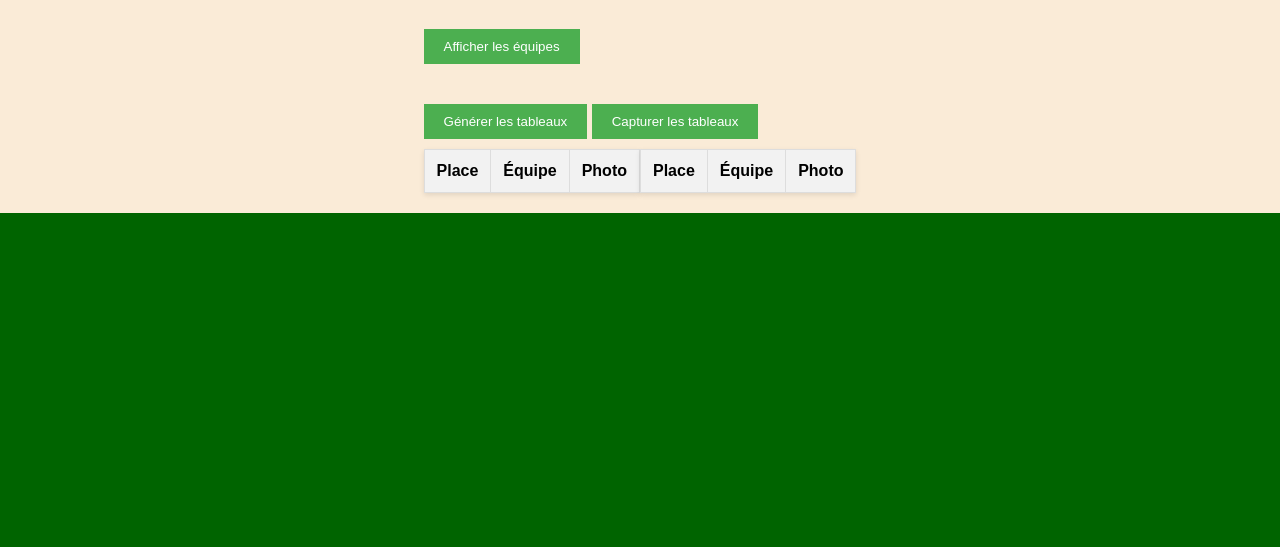
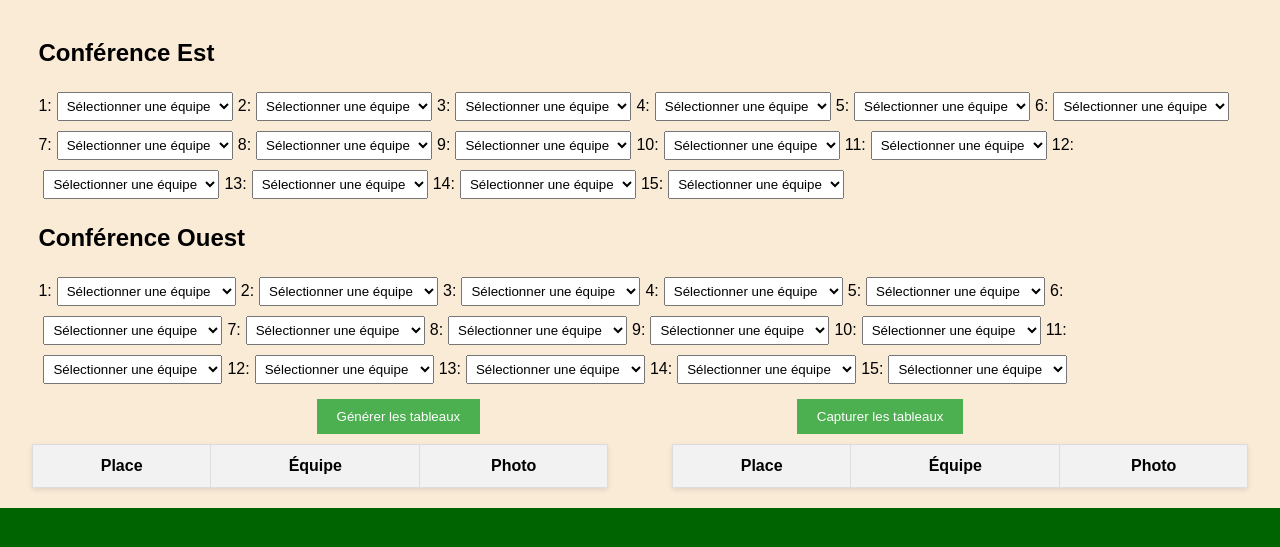
Before and after one commit to Faooel/CWL-website, a plain HTML site: page index.html in a window 1280 px wide. Shown: the part 165-712 px from the top of the page. Drawn offline with nearby package versions, Linux system fonts and the light colour scheme.

Commit message:
modif page d'acueil, plus de bouton pout afficher les equipes, rajoute des places sur chaque choix, et ajustement en CSS

```diff
--- a/index.html
+++ b/index.html
@@ -10,12 +10,22 @@
 <body>
   <div id="barTop"><p id="logo">LOGO</p></div>
   <div id="mainContent">
-    <div><h1>Les pronos des GM</h1></div>
+    <h1>Les pronos des GM</h1>
     <div>
-      <button id="showTeamsButton">Afficher les équipes</button>
-      <div id="selectionContainer"></div>
-      <button id="generateTablesButton">Générer les tableaux</button>
-      <button id="captureTablesButton">Capturer les tableaux</button> <!-- Nouveau bouton pour capturer les tableaux -->
+      <div id="selectionContainer">
+        <div id="eastContainer">
+          <h2>Conférence Est</h2>
+          <div id="eastSelection"></div> <!-- Nouveau div pour la sélection de la conférence Est -->
+        </div>
+        <div id="westContainer">
+          <h2>Conférence Ouest</h2>
+          <div id="westSelection"></div> <!-- Nouveau div pour la sélection de la conférence Est -->
+        </div> <!-- Nouveau div pour la sélection de la conférence Ouest -->
+      </div>
+      <div id="buttonBot">
+        <button id="generateTablesButton">Générer les tableaux</button>
+        <button id="captureTablesButton">Capturer les tableaux</button> <!-- Nouveau bouton pour capturer les tableaux -->
+      </div>
       <div id="teamsContainer">
         <table id="eastTeamsTable">
           <thead>
@@ -54,32 +64,40 @@
       return options;
     }
 
-    document.getElementById('showTeamsButton').addEventListener('click', function() {
-      const selectionContainer = document.getElementById('selectionContainer');
-      selectionContainer.innerHTML = '';
+    function showTeams() {
+      const eastSelection = document.getElementById('eastSelection');
+      const westSelection = document.getElementById('westSelection');
+      eastSelection.innerHTML = '';
+      westSelection.innerHTML = '';
 
-      const eastHeader = document.createElement('h2');
-      eastHeader.textContent = 'Conférence Est';
-      selectionContainer.appendChild(eastHeader);
+      // const eastHeader = document.createElement('div');
+      // eastHeader.textContent = 'Conférence Est :';
+      // eastSelection.appendChild(eastHeader);
 
       for (let i = 0; i < 15; i++) {
+        const placeText = document.createTextNode(`${i + 1}: `);
+        eastSelection.appendChild(placeText);
+
         const select = document.createElement('select');
         select.id = `eastTeam${i}`;
         select.classList.add('eastSelect');
         select.innerHTML = createOptions(teamsEastCWL);
-        selectionContainer.appendChild(select);
+        eastSelection.appendChild(select);
       }
 
-      const westHeader = document.createElement('h2');
-      westHeader.textContent = 'Conférence Ouest';
-      selectionContainer.appendChild(westHeader);
+      // const westHeader = document.createElement('div');
+      // westHeader.textContent = 'Conférence Ouest :';
+      // westSelection.appendChild(westHeader);
 
       for (let i = 0; i < 15; i++) {
+        const placeText = document.createTextNode(`${i + 1}: `);
+        westSelection.appendChild(placeText);
+
         const select = document.createElement('select');
         select.id = `westTeam${i}`;
         select.classList.add('westSelect');
         select.innerHTML = createOptions(teamsWestCWL);
-        selectionContainer.appendChild(select);
+        westSelection.appendChild(select);
       }
 
       const eastSelects = document.querySelectorAll('.eastSelect');
@@ -92,7 +110,9 @@
       westSelects.forEach(select => {
         select.addEventListener('change', updateWestOptions);
       });
-    });
+    }
+    // Appeler la fonction directement pour afficher les équipes au chargement de la page
+    showTeams();
 
     function updateEastOptions() {
       const selectedValues = [...document.querySelectorAll('.eastSelect')].map(select => select.value);
@@ -121,7 +141,7 @@
         placeCell.textContent = index + 1;
         nameCell.textContent = team ? team.nom : 'N/A';
         photo.src = team ? team.image : '';
-        photo.alt = team ? team.nom : 'No photo';
+        photo.alt = team ? team.nom : '';
         photo.width = 50;
 
         photoCell.appendChild(photo);
@@ -167,5 +187,10 @@
       });
     });
   </script>
+  <script>
+    console.log("  \\\\ \n  (o> \n \\\\_//) \n  \\_/_) \n  _|_", "\n Bonjour Captain Sanders");
+    console.log(" _\n<(.)__\n (___)/");
+  </script>
+
 </body>
 </html>
--- a/style.css
+++ b/style.css
@@ -24,8 +24,16 @@ body {
     margin-top: 5vh;
     display: flex;
     flex-direction: column;
-    justify-content: center;
     align-items: center;
+}
+
+#showTeamsButton {
+    margin-left: 8%;
+}
+
+#buttonBot {
+    display: flex;
+    justify-content: space-evenly;
 }
 
 button {
@@ -41,8 +49,30 @@ button:hover {
     background-color: #45a049;
 }
 
-#selectionContainer {
-    margin: 20px 0;
+#eastContainer {
+    margin-left: 3%;
+    margin-right: 3%;
+}
+
+#westContainer {
+    margin-left: 3%;
+    margin-right: 3%;
+}
+
+#eastSelection {
+    display: flex;
+    justify-content: flex-start;
+    align-items: center;
+    flex-wrap: wrap;
+    flex-direction: row;
+}
+
+#westSelection {
+    display: flex;
+    justify-content: flex-start;
+    align-items: center;
+    flex-wrap: wrap;
+    flex-direction: row;
 }
 
 #teamsContainer {
```
